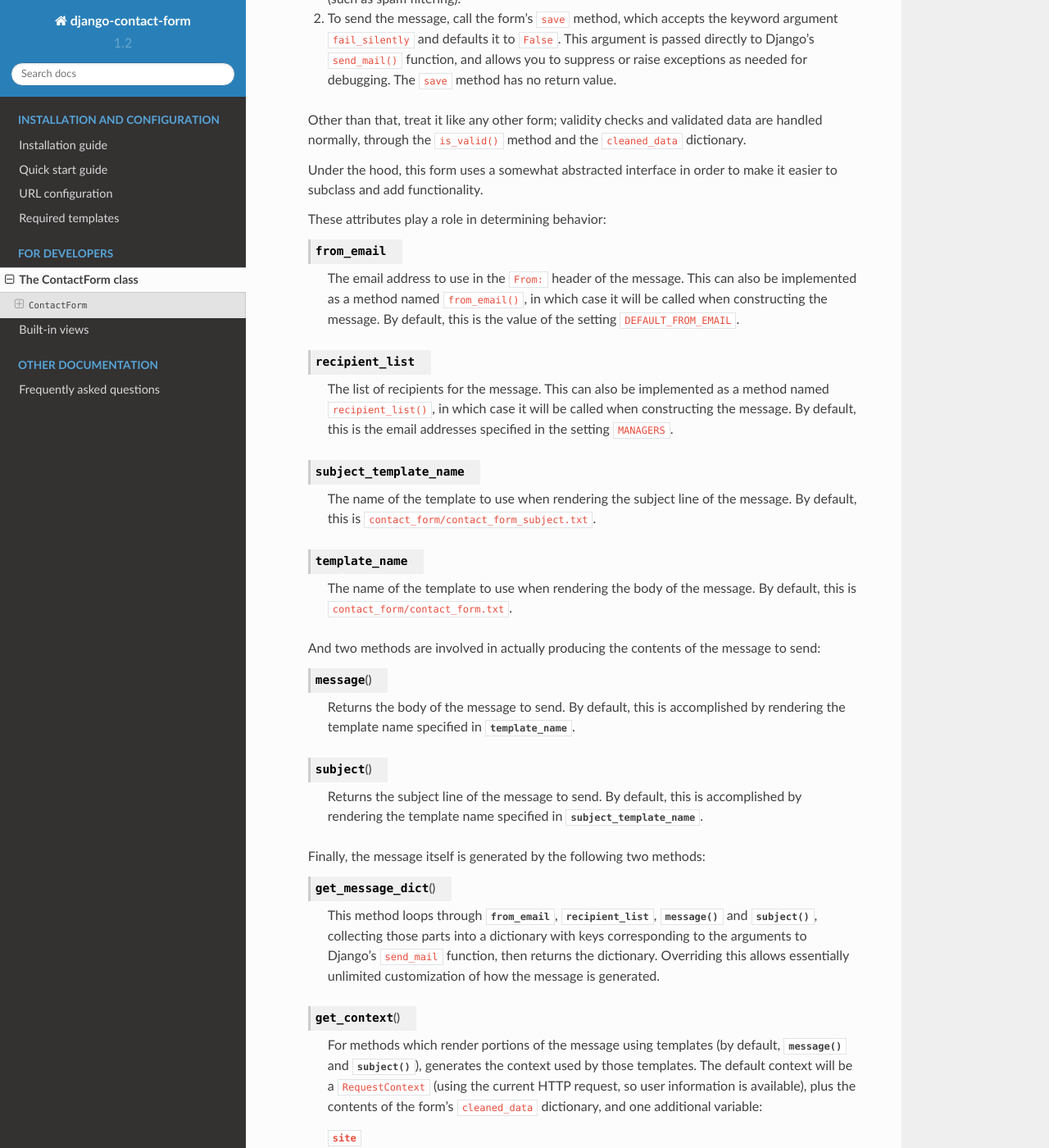
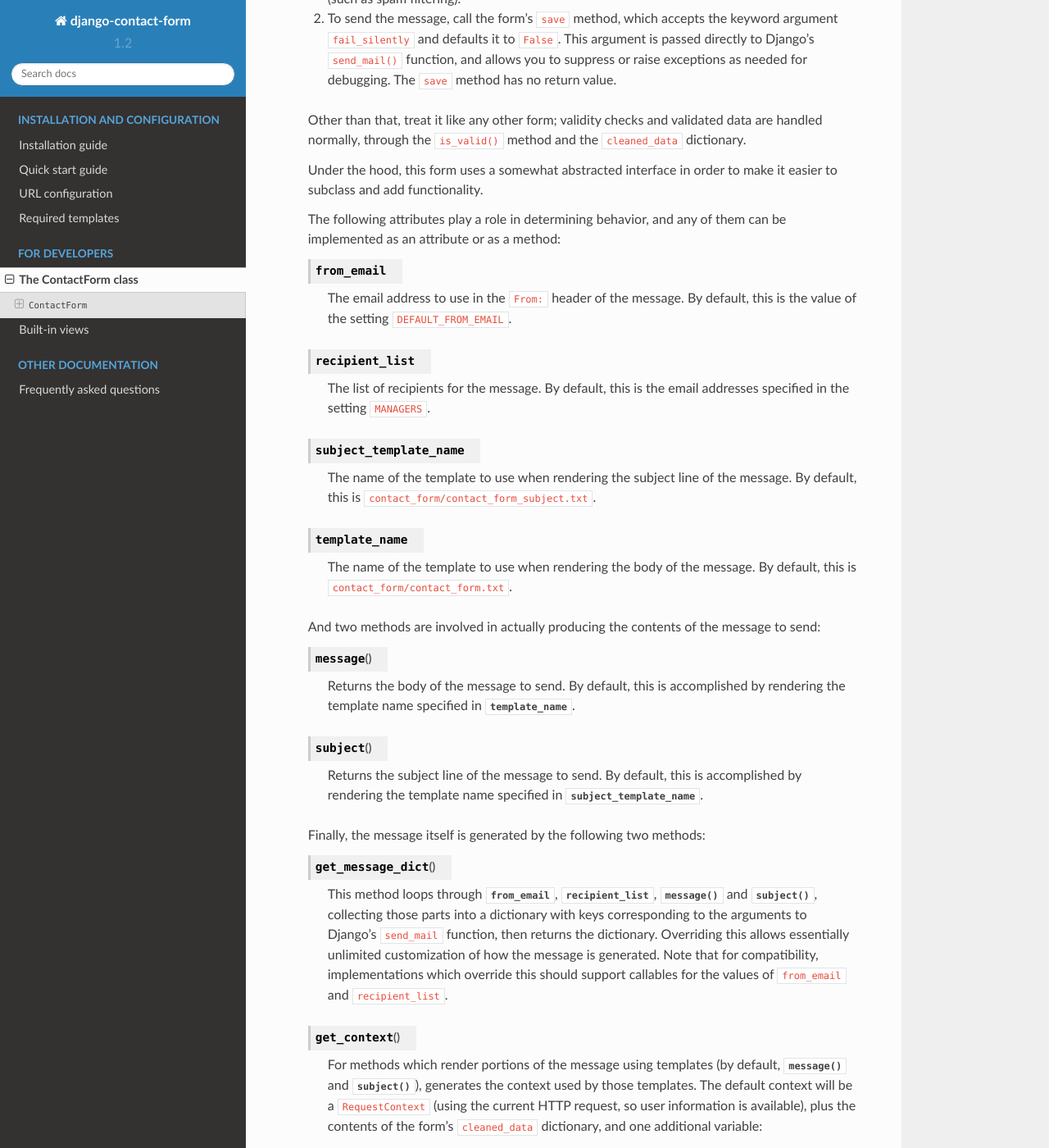
Before and after one commit to ubernostrum/django-contact-form, a Sphinx documentation site: the page built from docs/forms.rst, in a window 1280 px wide and 1400 px high, scrolled down 491 px. Shown: the whole window at 82% size. Built offline with Sphinx 7.4.7 and the Read the Docs theme 2.0.0, drawn with Linux system fonts in a browser that asks for light colours.

Commit message:
Just mention that all of these can be methods.

```diff
--- a/docs/forms.rst
+++ b/docs/forms.rst
@@ -41,23 +41,19 @@ The ContactForm class
     Under the hood, this form uses a somewhat abstracted interface in
     order to make it easier to subclass and add functionality.
 
-    These attributes play a role in determining behavior:
+    The following attributes play a role in determining behavior, and
+    any of them can be implemented as an attribute or as a method:
 
     .. attribute:: from_email
 
        The email address to use in the ``From:`` header of the
-       message. This can also be implemented as a method named
-       ``from_email()``, in which case it will be called when
-       constructing the message. By default, this is the value of the
-       setting ``DEFAULT_FROM_EMAIL``.
+       message. By default, this is the value of the setting
+       ``DEFAULT_FROM_EMAIL``.
 
     .. attribute:: recipient_list
 
-       The list of recipients for the message. This can also be
-       implemented as a method named ``recipient_list()``, in which
-       case it will be called when constructing the message. By
-       default, this is the email addresses specified in the setting
-       ``MANAGERS``.
+       The list of recipients for the message. By default, this is the
+       email addresses specified in the setting ``MANAGERS``.
 
     .. attribute:: subject_template_name
 
@@ -96,7 +92,9 @@ The ContactForm class
        corresponding to the arguments to Django's ``send_mail``
        function, then returns the dictionary. Overriding this allows
        essentially unlimited customization of how the message is
-       generated.
+       generated. Note that for compatibility, implementations which
+       override this should support callables for the values of
+       ``from_email`` and ``recipient_list``.
 
     .. method:: get_context()
 
```
